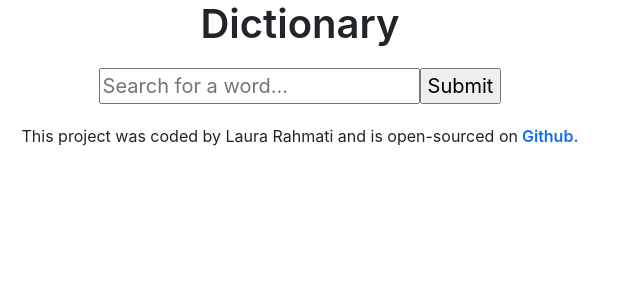
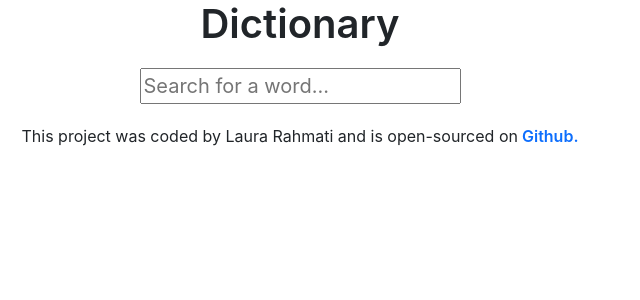
Before and after one commit to Laux0/react-dictionary-project, a React (Create React App) app: page / in a window 1280 px wide. Shown: the top 300 px of the page, without its empty margins (0-640 px from the left). Built offline with nearby package versions, Linux system fonts and the light colour scheme.

Commit message:
Dictionary API integration

```diff
--- a/package.json
+++ b/package.json
@@ -7,6 +7,7 @@
     "@testing-library/jest-dom": "^6.9.1",
     "@testing-library/react": "^16.3.3",
     "@testing-library/user-event": "^13.5.0",
+    "axios": "^1.20.0",
     "react": "^19.3.0",
     "react-dom": "^19.3.0",
     "react-scripts": "5.0.1",
--- /dev/null
+++ b/src/Definition.js
@@ -0,0 +1,6 @@
+import React from "react";
+import "./Definition.css";
+
+export default function Definition(props) {
+  return <div></div>;
+}
--- a/src/Dictionary.js
+++ b/src/Dictionary.js
@@ -1,8 +1,14 @@
 import React, { useState } from "react";
+import axios from "axios";
 import "./Dictionary.css";
+import Definition from "./Definition.js";
 
 export default function Dictionary() {
-  let [keyword, setKeyword] = useState("null");
+  let [keyword, setKeyword] = useState("");
+
+  function handleResponse(response) {
+    console.log(response.data[0]);
+  }
 
   function handleKeyword(event) {
     setKeyword(event.target.value);
@@ -10,19 +16,23 @@ export default function Dictionary() {
 
   function search(event) {
     event.preventDefault();
-    alert(`Searching for ${keyword}`);
+    let apiKey = "83bco8b8afca3aft80c7a9a59f08542a";
+    let apiUrl = `https://api.shecodes.io/dictionary/v1/define?word=${keyword}&key=${apiKey}`;
+    axios.get(apiUrl).then(handleResponse);
   }
 
   return (
     <div className="Dictionary-body">
-      <form onSubmit={search}>
+      <form className="Dictionary-form" onSubmit={search}>
         <input
           type="search"
           placeholder="Search for a word..."
           onChange={handleKeyword}
         />
-        <input type="submit" />
       </form>
+      <div>
+        <Definition />
+      </div>
     </div>
   );
 }
```
Also changed, not shown: src/Definition.css (added), 1 other file (tests, documents, lock files or other folders).
